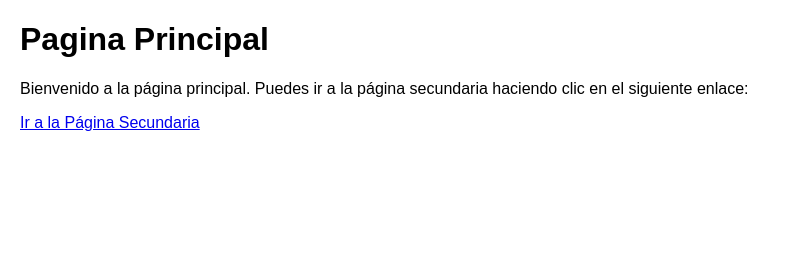
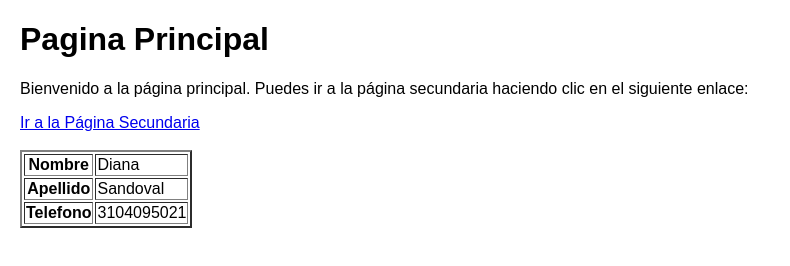
Before and after one commit to dsandovalerazo/PROYECTO_DIANA, a plain HTML site: page Pagina principal/index.html in a window 1280 px wide. Shown: the whole page, without its empty margins (0-790 px from the left). Drawn offline with Linux system fonts and the light colour scheme.

Commit message:
version 02 - V2 modificado

```diff
--- a/Pagina principal/index.html
+++ b/Pagina principal/index.html
@@ -16,6 +16,19 @@
     <h1>Pagina Principal</h1>
     <p>Bienvenido a la página principal. Puedes ir a la página secundaria haciendo clic en el siguiente enlace:</p>
     <a href="pagia_secundaria.html">Ir a la Página Secundaria</a>
+<br>
+<br>
+        <table border="2" >
+        <tr>
+            <th>Nombre</th><td>Diana</td>
+        </tr>
+        <tr>
+            <th>Apellido</th><td>Sandoval</td>
+        </tr>
+        <tr>
+            <th>Telefono</th><td>3104095021</td>
+        </tr>
 
+    </table>
 </body>
 </html>
```
